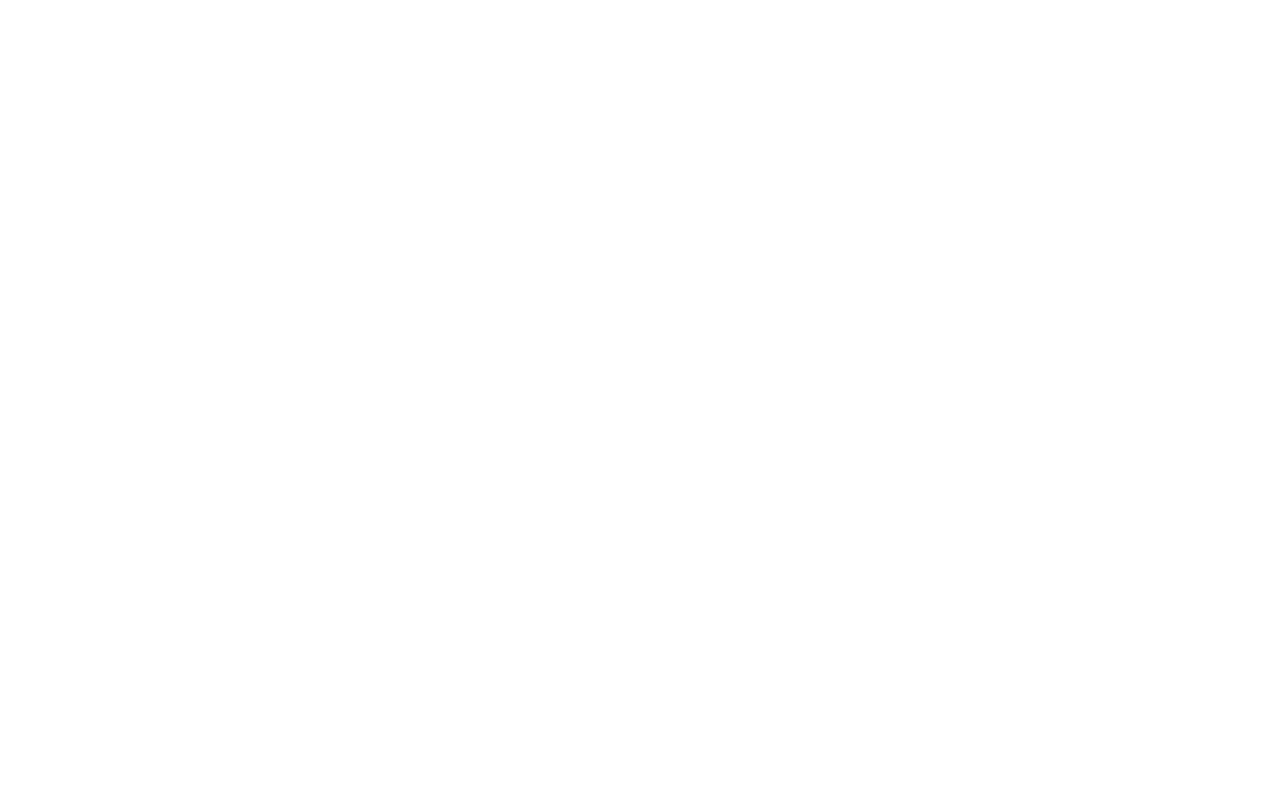
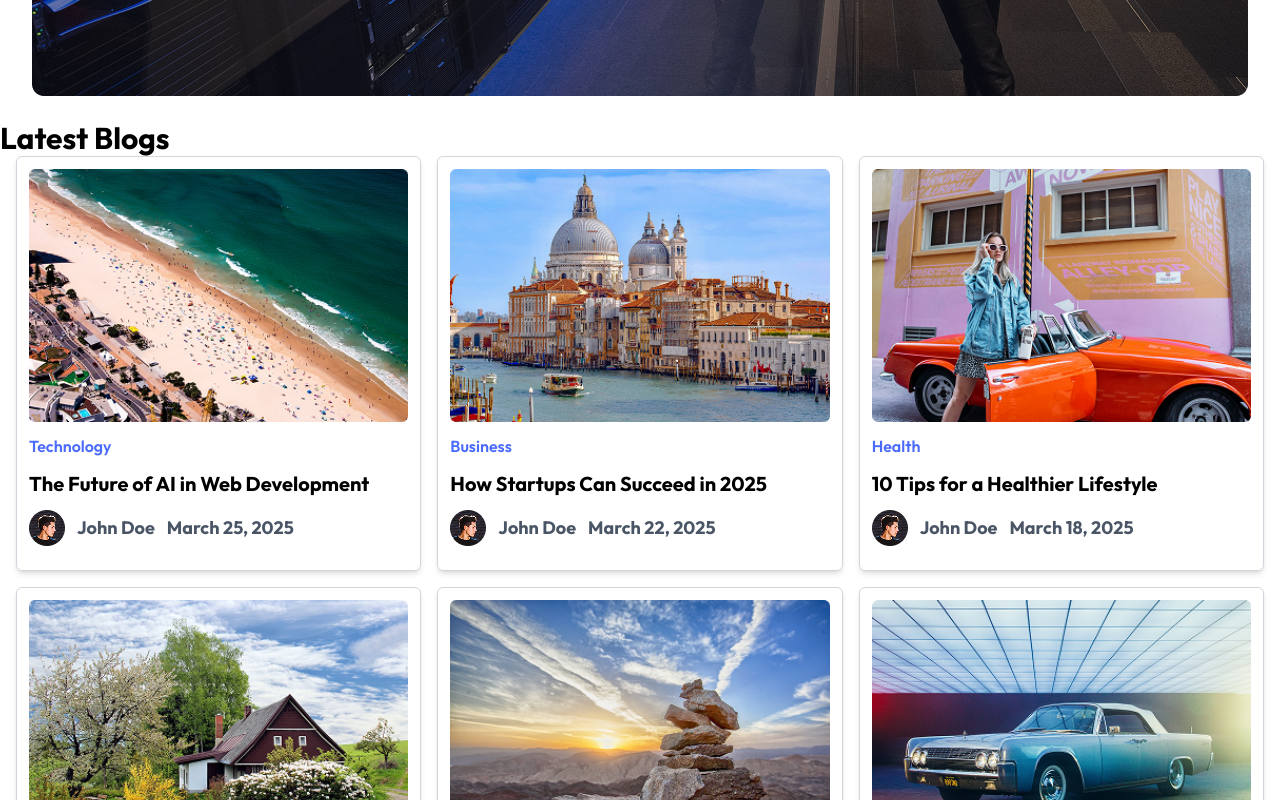
Before and after one commit to samarkun23/BlogApp.io, a React (Vite) app in the folder frontend/: page / in a window 1280 px wide. Shown: the part 600-1400 px from the top of the page. Before the commit the page ends 800 px from the top, so only its background shows below. Built offline with nearby package versions, Linux system fonts and the light colour scheme.

Commit message:
Latest blog section complete

```diff
--- /dev/null
+++ b/frontend/src/components/BlogCard.jsx
@@ -0,0 +1,30 @@
+import { Link } from "react-router-dom";
+
+const BlogCard = ({
+    id,
+    title,
+    category,
+    image,
+    author_name,
+    author_image,
+    date
+}) => {
+    return (
+        <div className="border-1 border-gray-300 shadow-md p-3 rounded-md">
+            <Link to={`/blog/${id}`}>
+                <img src={image} alt="" className="flex items-center justify-center w-full mx-auto cursor-pointer transform duration-300 hover:scale-105"/>
+            </Link>
+
+            <p className="text-[#4B6BFB] font-semibold my-3">{category}</p>
+            <h1 className="text-xl font-bold">{title}</h1>
+            <div className="flex gap-3 items-center my-3">
+                <img src={author_image} alt="" />
+                <p className="text-lg font-bold text-gray-600">{author_name}</p>
+                <p className="text-lg font-bold text-gray-600">{date}</p>
+            </div>
+        </div>
+
+    );
+}
+
+export default BlogCard;
--- /dev/null
+++ b/frontend/src/components/Hero.jsx
@@ -0,0 +1,10 @@
+import {assets} from '../assets/assets'
+const Home = () => {
+    return (
+        <div className='my-6 flex justify-center items-center '>
+            <img src={assets.hero} alt="" />
+        </div>
+    )
+}
+
+export default Home;
--- /dev/null
+++ b/frontend/src/components/LatestBlogs.jsx
@@ -0,0 +1,27 @@
+import { blogData } from "../assets/assets";
+import BlogCard from "./BlogCard";
+
+const LatestBlogs = () => {
+    return (
+        <div>
+            <h1 className="text-3xl font-bold text-center sm:text-start">Latest Blogs</h1>
+            <div className="grid grid-cols-1 sm:grid-cols-2 md:grid-cols-3 gap-4 px-3 sm:px-4">
+                {blogData.map((blog, index) => (
+                    <BlogCard
+                        key={index}
+                        id={blog.id}
+                        title={blog.title}
+                        image={blog.image}
+                        category={blog.category}
+                        author_name={blog.author.name}
+                        author_image={blog.author.image}
+                        date={blog.date}
+                    />
+                 ))
+                }
+            </div>
+        </div>
+    )
+}
+
+export default LatestBlogs;
--- a/frontend/src/pages/Home.jsx
+++ b/frontend/src/pages/Home.jsx
@@ -1,5 +1,11 @@
+import Hero from '../components/Hero'
+import LatestBlogs from '../components/LatestBlogs';
+
 const Home = () => {
-    return <div>Home</div>
+    return <div>
+        <Hero />
+        <LatestBlogs />
+    </div>
 }
 
 export default Home;
```
